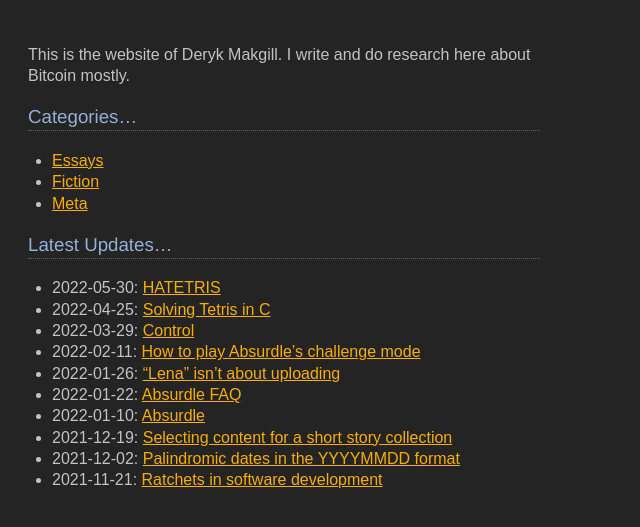
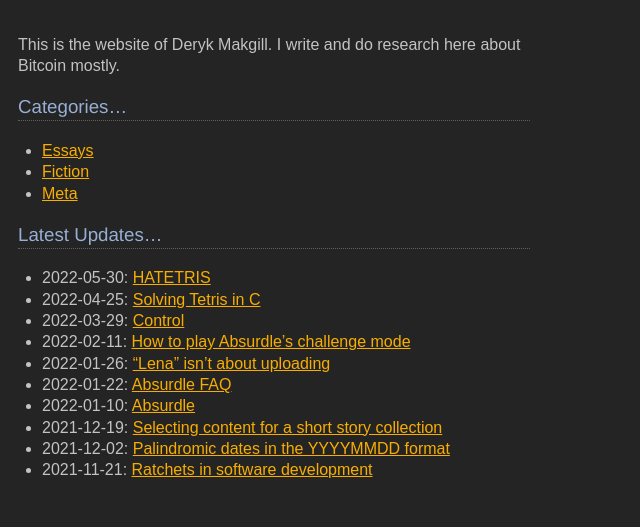
Before and after one commit to dmkgll/dmkgll, a Jekyll site: the page built from index.md, in a window 1280 px wide. Shown: the top 527 px of the page, without its empty margins (0-640 px from the left). Built offline with Jekyll 4.4.1, drawn with Linux system fonts in a browser that asks for light colours.

Commit message:
Update default.html

```diff
--- a/_layouts/default.html
+++ b/_layouts/default.html
@@ -1,6 +1,6 @@
 <html>
   <head>
-    <style>article{padding:20px;max-width:512px;}body{font-family:sans-serif;color:#c3c3c3;background:#242424;line-height: 1.3333;}h1,h2,h3,h4,h5,h6{color:#98afd4;border-bottom:.0625rem dotted #606060;font-family:helvetica, sans-serif;font-weight:400;margin:margin: 2rem 0 1rem;}h4{color:#75a7f2;border-bottom:none;}a{color:#f8ae00;}a:visited{color: #f8ae00;}ul{margin: 1rem 0;padding-inline-start: 1.5rem;}</style>
+    <style>article{padding:10px;max-width:512px;}body{font-family:sans-serif;color:#c3c3c3;background:#242424;line-height: 1.3333;}h1,h2,h3,h4,h5,h6{color:#98afd4;border-bottom:.0625rem dotted #606060;font-family:helvetica, sans-serif;font-weight:400;margin:margin: 2rem 0 1rem;}h4{color:#75a7f2;border-bottom:none;}a{color:#f8ae00;}a:visited{color: #f8ae00;}ul{margin: 1rem 0;padding-inline-start: 1.5rem;}</style>
     <meta name="viewport" content="width=device-width, initial-scale=1">
   </head>
   <body>
```
